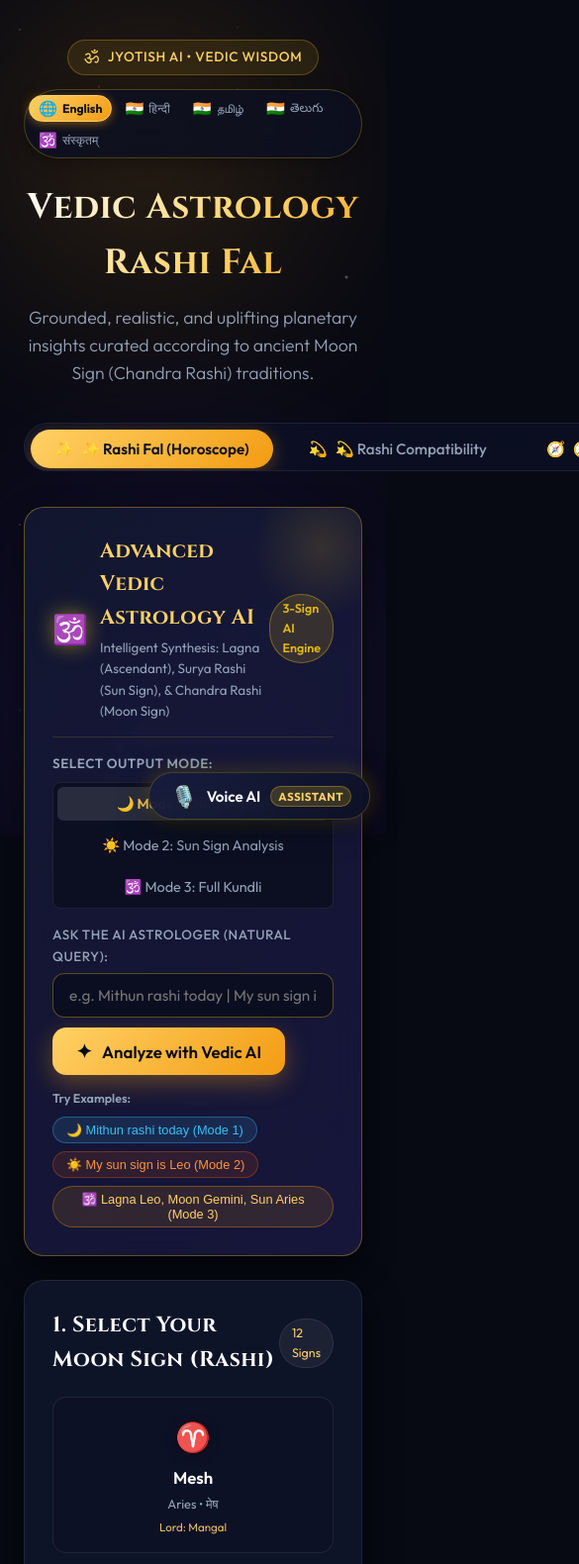
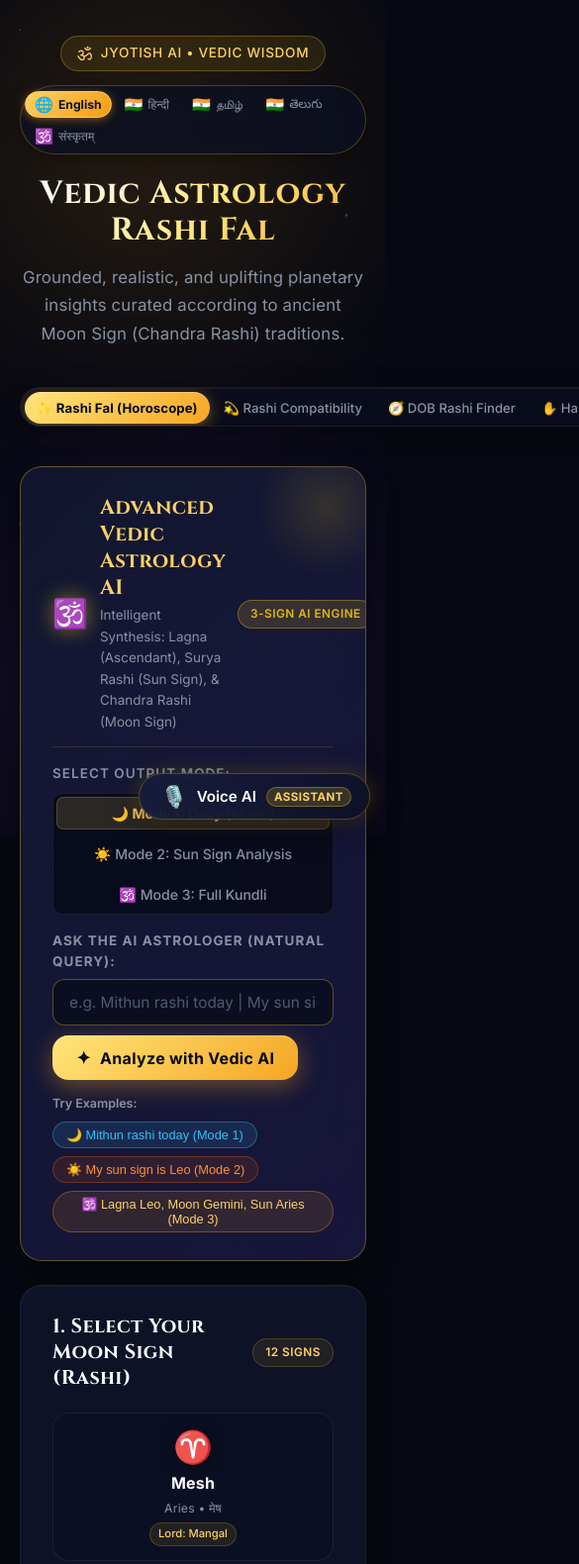
Before and after one commit to arjitjaiswal08-art/Vedic-Astrology-Rashi-Fal, a website: page public/index.html in a window 390 px wide. Shown: the top 1580 px of the page at 99% size, 585 px wide, since content can reach past the window. Drawn offline with Linux system fonts and the light colour scheme; no server answers.

Commit message:
feat: upgrade design system, typography, and UI to professional standard

```diff
--- a/public/index.html
+++ b/public/index.html
@@ -6,10 +6,10 @@
   <title>Vedic Astrology AI - Rashi Fal & Horoscope Predictions</title>
   <meta name="description" content="Expert Vedic Astrology AI providing accurate daily, weekly, and monthly Rashi Fal predictions in strict structured format." />
 
-  <!-- Google Fonts: Cinzel for regal Vedic headings, Outfit for sleek modern UI typography -->
+  <!-- Google Fonts: Cinzel for regal Vedic headings, Inter & Outfit for sleek modern UI, Noto Sans Devanagari for Hindi/Sanskrit -->
   <link rel="preconnect" href="https://fonts.googleapis.com" />
   <link rel="preconnect" href="https://fonts.gstatic.com" crossorigin />
-  <link href="https://fonts.googleapis.com/css2?family=Cinzel:wght@500;700;900&family=Outfit:wght@300;400;500;600;700&display=swap" rel="stylesheet" />
+  <link href="https://fonts.googleapis.com/css2?family=Cinzel:wght@500;700;900&family=Inter:wght@300;400;500;600;700&family=Noto+Sans+Devanagari:wght@400;500;600;700&family=Outfit:wght@300;400;500;600;700&display=swap" rel="stylesheet" />
 
   <link rel="stylesheet" href="style.css" />
 </head>
--- a/public/style.css
+++ b/public/style.css
@@ -3,38 +3,56 @@
    ========================================================================== */
 
 :root {
-  /* Cosmic Color Palette */
-  --bg-space: #070913;
-  --bg-deep: #0c1022;
-  --bg-card: rgba(18, 24, 48, 0.75);
-  --bg-card-hover: rgba(28, 36, 68, 0.85);
-  --border-glow: rgba(245, 197, 24, 0.22);
-  --border-subtle: rgba(255, 255, 255, 0.08);
-
-  /* Radiant Accents */
-  --gold-primary: #ffd166;
-  --gold-glow: #e2b714;
-  --gold-gradient: linear-gradient(135deg, #ffd166 0%, #f39c12 100%);
-  --cosmic-purple: #8b5cf6;
-  --cosmic-cyan: #38bdf8;
-  --cosmic-emerald: #10b981;
-  --cosmic-crimson: #f43f5e;
-
-  /* Typography */
-  --text-main: #f1f5f9;
-  --text-muted: #94a3b8;
-  --text-dim: #64748b;
+  /* ── Cosmic Background ─────────────────── */
+  --bg-space:      hsl(230, 42%, 5%);
+  --bg-deep:       hsl(230, 40%, 8%);
+  --bg-card:       rgba(16, 22, 46, 0.80);
+  --bg-card-hover: rgba(24, 32, 60, 0.90);
+  --bg-input:      rgba(8, 11, 26, 0.90);
+  --border-glow:   rgba(245, 197, 24, 0.28);
+  --border-subtle: rgba(255, 255, 255, 0.07);
+  --border-card:   rgba(255, 255, 255, 0.06);
+
+  /* ── Gold Accent ───────────────────────── */
+  --gold-primary:  #ffd166;
+  --gold-glow:     #e2b714;
+  --gold-dim:      rgba(255, 209, 102, 0.15);
+  --gold-gradient: linear-gradient(135deg, #ffe57a 0%, #f5a623 100%);
+
+  /* ── Semantic Colors ───────────────────── */
+  --cosmic-purple:  #a78bfa;
+  --cosmic-cyan:    #38bdf8;
+  --cosmic-emerald: #34d399;
+  --cosmic-crimson: #fb7185;
+  --cosmic-amber:   #fbbf24;
+
+  /* ── Typography ────────────────────────── */
+  --text-main:  #f0f4ff;
+  --text-soft:  #cbd5e1;
+  --text-muted: #8892a4;
+  --text-dim:   #4e5a70;
   --font-heading: 'Cinzel', serif;
-  --font-body: 'Outfit', sans-serif;
-
-  /* Shadows & Glass */
-  --glass-shadow: 0 16px 36px rgba(0, 0, 0, 0.5);
-  --gold-shadow: 0 0 24px rgba(245, 197, 24, 0.25);
-  --radius-sm: 8px;
-  --radius-md: 14px;
-  --radius-lg: 20px;
+  --font-body:    'Inter', 'Outfit', sans-serif;
+  --font-devanagari: 'Noto Sans Devanagari', sans-serif;
+
+  /* ── Depth & Shadows ───────────────────── */
+  --glass-shadow:  0 20px 48px rgba(0, 0, 0, 0.55);
+  --card-shadow:   0 4px 24px rgba(0, 0, 0, 0.35);
+  --gold-shadow:   0 0 28px rgba(245, 197, 24, 0.22);
+  --glow-purple:   0 0 24px rgba(167, 139, 250, 0.3);
+
+  /* ── Geometry ──────────────────────────── */
+  --radius-xs:   6px;
+  --radius-sm:   10px;
+  --radius-md:   16px;
+  --radius-lg:   22px;
+  --radius-xl:   28px;
   --radius-full: 9999px;
-  --transition: all 0.28s cubic-bezier(0.4, 0, 0.2, 1);
+
+  /* ── Motion ────────────────────────────── */
+  --transition:      all 0.22s cubic-bezier(0.4, 0, 0.2, 1);
+  --transition-slow: all 0.36s cubic-bezier(0.4, 0, 0.2, 1);
+  --spring:          all 0.3s cubic-bezier(0.34, 1.56, 0.64, 1);
 }
 
 /* Reset & Box Sizing */
@@ -123,15 +141,15 @@
 .app-layout {
   position: relative;
   z-index: 1;
-  max-width: 1160px;
+  max-width: 1080px;
   margin: 0 auto;
-  padding: 40px 24px 60px;
+  padding: 36px 20px 72px;
 }
 
 /* Header Styles */
 .app-header {
   text-align: center;
-  margin-bottom: 36px;
+  margin-bottom: 40px;
 }
 
 .header-top-bar {
@@ -233,101 +251,136 @@
 
 .app-title {
   font-family: var(--font-heading);
-  font-size: clamp(2.2rem, 5vw, 3.4rem);
+  font-size: clamp(2rem, 5vw, 3.2rem);
   font-weight: 700;
-  background: linear-gradient(135deg, #ffffff 0%, #ffd166 60%, #f39c12 100%);
+  background: linear-gradient(135deg, #ffffff 10%, #ffe57a 55%, #f5a623 100%);
   -webkit-background-clip: text;
   -webkit-text-fill-color: transparent;
-  margin-bottom: 12px;
-  letter-spacing: 0.02em;
+  background-clip: text;
+  margin-bottom: 14px;
+  letter-spacing: 0.03em;
+  line-height: 1.15;
+  text-shadow: none;
 }
 
 .app-subtitle {
   color: var(--text-muted);
-  font-size: 1.1rem;
-  max-width: 680px;
+  font-size: 1.05rem;
+  max-width: 600px;
   margin: 0 auto;
-  font-weight: 300;
+  font-weight: 400;
+  line-height: 1.7;
+  letter-spacing: 0.01em;
 }
 
 /* Mode Navigation Tabs */
 .mode-tabs {
   display: flex;
   justify-content: center;
-  gap: 12px;
-  margin-bottom: 36px;
-  background: rgba(14, 18, 40, 0.7);
-  padding: 6px;
+  gap: 4px;
+  margin-bottom: 40px;
+  background: rgba(10, 14, 30, 0.75);
+  padding: 5px;
   border-radius: var(--radius-full);
   border: 1px solid var(--border-subtle);
-  backdrop-filter: blur(12px);
+  backdrop-filter: blur(16px);
+  -webkit-backdrop-filter: blur(16px);
   width: fit-content;
   margin-left: auto;
   margin-right: auto;
+  box-shadow: 0 4px 24px rgba(0,0,0,0.3), inset 0 1px 0 rgba(255,255,255,0.05);
 }
 
 .tab-btn {
   background: transparent;
   border: none;
   color: var(--text-muted);
-  padding: 10px 24px;
+  padding: 9px 20px;
   border-radius: var(--radius-full);
   font-family: var(--font-body);
-  font-size: 0.95rem;
+  font-size: 0.92rem;
   font-weight: 500;
   cursor: pointer;
   transition: var(--transition);
   display: flex;
   align-items: center;
-  gap: 8px;
+  gap: 7px;
+  white-space: nowrap;
+  position: relative;
 }
 
 .tab-btn:hover {
   color: var(--text-main);
-  background: rgba(255, 255, 255, 0.05);
+  background: rgba(255, 255, 255, 0.06);
 }
 
 .tab-btn.active {
   background: var(--gold-gradient);
-  color: #0c1022;
-  font-weight: 600;
-  box-shadow: 0 4px 18px rgba(243, 156, 18, 0.35);
+  color: #07090f;
+  font-weight: 700;
+  box-shadow: 0 3px 16px rgba(245, 166, 35, 0.45), inset 0 1px 0 rgba(255,255,255,0.25);
+  letter-spacing: 0.01em;
+}
+
+.tab-icon {
+  font-size: 1rem;
+  line-height: 1;
+}
+
+@media (max-width: 640px) {
+  .mode-tabs {
+    gap: 2px;
+    padding: 4px;
+  }
+  .tab-btn {
+    padding: 8px 12px;
+    font-size: 0.82rem;
+    gap: 5px;
+  }
+  .tab-btn .tab-icon { display: none; }
 }
 
 /* Section Cards (Glassmorphism) */
 .section-card {
   background: var(--bg-card);
-  backdrop-filter: blur(16px);
-  -webkit-backdrop-filter: blur(16px);
-  border: 1px solid var(--border-subtle);
+  backdrop-filter: blur(20px);
+  -webkit-backdrop-filter: blur(20px);
+  border: 1px solid var(--border-card);
   border-radius: var(--radius-lg);
-  padding: 28px;
-  margin-bottom: 28px;
-  box-shadow: var(--glass-shadow);
+  padding: 28px 32px;
+  margin-bottom: 24px;
+  box-shadow: var(--card-shadow), inset 0 1px 0 rgba(255,255,255,0.04);
   transition: var(--transition);
+  position: relative;
 }
 
 .section-header {
   display: flex;
   justify-content: space-between;
   align-items: center;
-  margin-bottom: 20px;
+  margin-bottom: 22px;
+  gap: 12px;
 }
 
 .section-title {
   font-family: var(--font-heading);
-  font-size: 1.35rem;
+  font-size: 1.25rem;
   color: #fff;
   letter-spacing: 0.02em;
+  line-height: 1.3;
 }
 
 .step-badge {
-  background: rgba(255, 255, 255, 0.06);
+  background: rgba(245, 197, 24, 0.08);
   padding: 4px 12px;
   border-radius: var(--radius-full);
-  font-size: 0.78rem;
+  font-size: 0.74rem;
+  font-weight: 600;
   color: var(--gold-primary);
-  border: 1px solid rgba(255, 255, 255, 0.08);
+  border: 1px solid rgba(245, 197, 24, 0.2);
+  letter-spacing: 0.04em;
+  text-transform: uppercase;
+  white-space: nowrap;
 }
 
 .section-desc {
@@ -339,84 +392,110 @@
 /* 12 Rashis Grid */
 .rashi-grid {
   display: grid;
-  grid-template-columns: repeat(auto-fill, minmax(160px, 1fr));
-  gap: 14px;
+  grid-template-columns: repeat(auto-fill, minmax(148px, 1fr));
+  gap: 12px;
 }
 
 .rashi-card {
-  background: rgba(14, 18, 38, 0.6);
-  border: 1px solid var(--border-subtle);
+  background: rgba(12, 16, 34, 0.65);
+  border: 1px solid rgba(255,255,255,0.07);
   border-radius: var(--radius-md);
-  padding: 16px 14px;
+  padding: 18px 12px 14px;
   cursor: pointer;
-  transition: var(--transition);
+  transition: var(--spring);
   text-align: center;
   display: flex;
   flex-direction: column;
   align-items: center;
   position: relative;
   overflow: hidden;
+  user-select: none;
+}
+
+.rashi-card::before {
+  content: '';
+  position: absolute;
+  inset: 0;
+  background: radial-gradient(ellipse at 50% 0%, rgba(245,197,24,0.07) 0%, transparent 65%);
+  opacity: 0;
+  transition: opacity 0.3s;
 }
 
 .rashi-card::after {
   content: '';
   position: absolute;
   bottom: 0;
-  left: 0;
-  right: 0;
-  height: 3px;
+  left: 10%;
+  right: 10%;
+  height: 2px;
   background: var(--gold-gradient);
+  border-radius: 2px;
   opacity: 0;
   transition: var(--transition);
 }
 
 .rashi-card:hover {
-  background: var(--bg-card-hover);
-  border-color: rgba(245, 197, 24, 0.4);
-  transform: translateY(-3px);
-}
+  background: rgba(20, 26, 54, 0.85);
+  border-color: rgba(245, 197, 24, 0.35);
+  transform: translateY(-4px) scale(1.02);
+  box-shadow: 0 8px 28px rgba(0,0,0,0.4), 0 0 0 1px rgba(245,197,24,0.15);
+}
+
+.rashi-card:hover::before { opacity: 1; }
 
 .rashi-card.selected {
-  background: rgba(243, 156, 18, 0.12);
+  background: linear-gradient(160deg, rgba(245,166,35,0.14) 0%, rgba(12,16,34,0.85) 100%);
   border-color: var(--gold-primary);
-  box-shadow: 0 0 20px rgba(243, 156, 18, 0.22);
-}
-
-.rashi-card.selected::after {
-  opacity: 1;
-}
+  box-shadow: 0 0 0 1px rgba(255,209,102,0.3), 0 8px 32px rgba(243,156,18,0.25);
+  transform: translateY(-2px);
+}
+
+.rashi-card.selected::after { opacity: 1; }
+.rashi-card.selected::before { opacity: 1; }
 
 .rashi-icon {
-  font-size: 1.8rem;
-  margin-bottom: 6px;
-  filter: drop-shadow(0 2px 6px rgba(0, 0, 0, 0.4));
+  font-size: 2rem;
+  margin-bottom: 8px;
+  filter: drop-shadow(0 2px 8px rgba(0,0,0,0.5));
+  transition: transform 0.22s;
+  line-height: 1;
+}
+
+.rashi-card:hover .rashi-icon {
+  transform: scale(1.12);
 }
 
 .rashi-name {
-  font-weight: 600;
-  font-size: 1.05rem;
+  font-weight: 700;
+  font-size: 1rem;
   color: #fff;
   margin-bottom: 2px;
+  letter-spacing: 0.01em;
 }
 
 .rashi-english {
-  font-size: 0.8rem;
+  font-size: 0.76rem;
   color: var(--text-muted);
+  letter-spacing: 0.02em;
 }
 
 .rashi-lord {
-  font-size: 0.72rem;
+  font-size: 0.7rem;
   color: var(--gold-primary);
-  margin-top: 4px;
-  opacity: 0.9;
+  margin-top: 5px;
+  font-weight: 500;
+  background: rgba(245,197,24,0.1);
+  padding: 2px 8px;
+  border-radius: var(--radius-full);
+  border: 1px solid rgba(245,197,24,0.2);
 }
 
 /* Controls Grid */
 .controls-grid {
   display: grid;
-  grid-template-columns: repeat(auto-fit, minmax(280px, 1fr));
-  gap: 24px;
-  margin-bottom: 24px;
+  grid-template-columns: repeat(auto-fit, minmax(260px, 1fr));
+  gap: 20px;
+  margin-bottom: 22px;
 }
 
 .control-group {
@@ -426,21 +505,21 @@
 }
 
 .control-label {
-  font-size: 0.88rem;
-  font-weight: 500;
-  color: var(--text-muted);
+  font-size: 0.75rem;
+  font-weight: 700;
+  color: var(--text-dim);
   text-transform: uppercase;
-  letter-spacing: 0.04em;
+  letter-spacing: 0.08em;
 }
 
 /* Segmented Control for Timeframe */
 .segmented-control {
   display: flex;
-  background: rgba(10, 14, 30, 0.8);
-  border: 1px solid var(--border-subtle);
+  background: var(--bg-input);
+  border: 1px solid rgba(255,255,255,0.08);
   border-radius: var(--radius-sm);
-  padding: 4px;
-  gap: 4px;
+  padding: 3px;
+  gap: 3px;
 }
 
 .segment-btn {
@@ -448,22 +527,25 @@
   background: transparent;
   border: none;
   color: var(--text-muted);
-  padding: 8px 12px;
-  font-size: 0.9rem;
+  padding: 8px 10px;
+  font-size: 0.88rem;
   font-family: var(--font-body);
-  border-radius: 6px;
+  border-radius: 7px;
   cursor: pointer;
   transition: var(--transition);
+  font-weight: 500;
 }
 
 .segment-btn:hover {
-  color: #fff;
+  color: var(--text-main);
+  background: rgba(255,255,255,0.05);
 }
 
 .segment-btn.active {
-  background: rgba(255, 255, 255, 0.12);
+  background: rgba(255, 209, 102, 0.14);
   color: var(--gold-primary);
-  font-weight: 600;
+  font-weight: 700;
+  box-shadow: inset 0 0 0 1px rgba(255,209,102,0.2);
 }
 
 /* Date input */
@@ -474,20 +556,24 @@
 
 .custom-input, .custom-select {
   flex: 1;
-  background: rgba(10, 14, 30, 0.8);
-  border: 1px solid var(--border-subtle);
+  background: var(--bg-input);
+  border: 1px solid rgba(255,255,255,0.09);
   border-radius: var(--radius-sm);
-  color: #fff;
-  padding: 9px 14px;
+  color: var(--text-main);
+  padding: 10px 14px;
   font-family: var(--font-body);
-  font-size: 0.95rem;
+  font-size: 0.93rem;
   transition: var(--transition);
-}
+  line-height: 1.4;
+}
+
+.custom-input::placeholder { color: var(--text-dim); }
 
 .custom-input:focus, .custom-select:focus {
   outline: none;
-  border-color: var(--gold-primary);
-  box-shadow: 0 0 12px rgba(245, 197, 24, 0.2);
+  border-color: rgba(255,209,102,0.5);
+  box-shadow: 0 0 0 3px rgba(255,209,102,0.08), 0 0 18px rgba(245,197,24,0.12);
+  background: rgba(12,17,38,0.95);
 }
 
 .custom-select option {
@@ -548,73 +634,114 @@
 .action-row {
   display: flex;
   justify-content: center;
-  margin-top: 10px;
+  margin-top: 12px;
 }
 
 .btn-primary {
   background: var(--gold-gradient);
-  color: #080a14;
+  color: #07090f;
   border: none;
   border-radius: var(--radius-md);
-  padding: 14px 36px;
+  padding: 14px 40px;
   font-family: var(--font-body);
-  font-size: 1.05rem;
-  font-weight: 600;
+  font-size: 1rem;
+  font-weight: 700;
   cursor: pointer;
-  transition: var(--transition);
-  box-shadow: 0 8px 24px rgba(243, 156, 18, 0.35);
+  transition: var(--spring);
+  box-shadow: 0 6px 24px rgba(245,166,35,0.4), inset 0 1px 0 rgba(255,255,255,0.25);
   display: inline-flex;
   align-items: center;
-  gap: 10px;
+  gap: 9px;
+  letter-spacing: 0.02em;
+  position: relative;
+  overflow: hidden;
+}
+
+.btn-primary::after {
+  content: '';
+  position: absolute;
+  inset: 0;
+  background: linear-gradient(90deg, transparent 0%, rgba(255,255,255,0.18) 50%, transparent 100%);
+  transform: translateX(-100%);
+  transition: transform 0.5s ease;
+}
+
+.btn-primary:hover::after {
+  transform: translateX(100%);
 }
 
 .btn-primary:hover {
-  transform: translateY(-2px);
-  box-shadow: 0 12px 30px rgba(243, 156, 18, 0.5);
-  filter: brightness(1.08);
+  transform: translateY(-2px) scale(1.01);
+  box-shadow: 0 12px 36px rgba(245,166,35,0.55), inset 0 1px 0 rgba(255,255,255,0.3);
+}
+
+.btn-primary:active {
+  transform: translateY(0) scale(0.99);
+  box-shadow: 0 4px 16px rgba(245,166,35,0.35);
+}
+
+.btn-primary:disabled {
+  opacity: 0.65;
+  cursor: not-allowed;
+  transform: none;
 }
 
 .btn-sparkle {
-  font-size: 1.2rem;
+  font-size: 1.1rem;
 }
 
 /* Results Display Card */
 .results-card {
-  border-color: rgba(245, 197, 24, 0.35);
-  box-shadow: 0 0 35px rgba(245, 197, 24, 0.12);
-  animation: fadeIn 0.4s ease-out;
+  border-color: rgba(245,197,24,0.22);
+  box-shadow: var(--card-shadow), 0 0 40px rgba(245,197,24,0.08);
+  animation: slideUp 0.4s cubic-bezier(0.22,1,0.36,1);
+}
+
+@keyframes slideUp {
+  from { opacity: 0; transform: translateY(16px); }
+  to   { opacity: 1; transform: translateY(0); }
 }
 
 @keyframes fadeIn {
-  from { opacity: 0; transform: translateY(10px); }
-  to { opacity: 1; transform: translateY(0); }
+  from { opacity: 0; transform: translateY(8px); }
+  to   { opacity: 1; transform: translateY(0); }
 }
 
 .results-header {
   display: flex;
   justify-content: space-between;
-  align-items: center;
+  align-items: flex-start;
   flex-wrap: wrap;
   gap: 16px;
-  border-bottom: 1px solid var(--border-subtle);
-  padding-bottom: 18px;
+  border-bottom: 1px solid rgba(255,255,255,0.06);
+  padding-bottom: 20px;
   margin-bottom: 24px;
+}
+
+.results-meta {
+  display: flex;
+  flex-direction: column;
+  gap: 6px;
 }
 
 .results-title {
   font-family: var(--font-heading);
-  font-size: 1.5rem;
+  font-size: 1.4rem;
   color: #fff;
+  line-height: 1.2;
 }
 
 .date-badge {
-  background: rgba(56, 189, 248, 0.12);
+  background: rgba(56,189,248,0.1);
   color: var(--cosmic-cyan);
-  border: 1px solid rgba(56, 189, 248, 0.25);
-  padding: 4px 12px;
+  border: 1px solid rgba(56,189,248,0.22);
+  padding: 3px 11px;
   border-radius: var(--radius-full);
-  font-size: 0.85rem;
-  margin-left: 8px;
+  font-size: 0.76rem;
+  font-weight: 700;
+  letter-spacing: 0.06em;
+  text-transform: uppercase;
+  width: fit-content;
 }
 
 .view-toggle {
@@ -678,53 +805,71 @@
 /* 4 Pillars Grid */
 .pillars-grid {
   display: grid;
-  grid-template-columns: repeat(auto-fit, minmax(240px, 1fr));
-  gap: 16px;
-  margin-bottom: 24px;
+  grid-template-columns: repeat(auto-fit, minmax(220px, 1fr));
+  gap: 14px;
+  margin-bottom: 22px;
 }
 
 .pillar-card {
-  background: rgba(12, 16, 36, 0.7);
-  border: 1px solid var(--border-subtle);
+  background: rgba(10, 14, 30, 0.70);
+  border: 1px solid rgba(255,255,255,0.07);
   border-radius: var(--radius-md);
   padding: 20px;
-  transition: var(--transition);
+  transition: var(--spring);
+  position: relative;
+  overflow: hidden;
+}
+
+.pillar-card::before {
+  content: '';
+  position: absolute;
+  top: 0; left: 0; right: 0;
+  height: 2px;
+  background: inherit;
+  border-radius: 2px 2px 0 0;
 }
 
 .pillar-card:hover {
-  transform: translateY(-2px);
-  border-color: rgba(255, 255, 255, 0.18);
+  transform: translateY(-3px);
+  border-color: rgba(255,255,255,0.14);
+  box-shadow: 0 10px 30px rgba(0,0,0,0.35);
 }
 
 .pillar-header {
   display: flex;
   align-items: center;
   gap: 10px;
-  margin-bottom: 12px;
+  margin-bottom: 11px;
 }
 
 .pillar-icon {
-  font-size: 1.4rem;
+  font-size: 1.3rem;
+  line-height: 1;
 }
 
 .pillar-title {
-  font-family: var(--font-heading);
-  font-size: 1.02rem;
-  font-weight: 600;
-  color: #fff;
+  font-size: 0.82rem;
+  font-weight: 700;
+  color: var(--text-soft);
+  text-transform: uppercase;
+  letter-spacing: 0.07em;
 }
 
 .pillar-desc {
-  color: var(--text-muted);
-  font-size: 0.95rem;
-  line-height: 1.5;
+  color: var(--text-soft);
+  font-size: 0.92rem;
+  line-height: 1.6;
 }
 
 /* Pillar Specific Accents */
-.pillar-career { border-top: 3px solid #38bdf8; }
-.pillar-love { border-top: 3px solid #f43f5e; }
-.pillar-finance { border-top: 3px solid #10b981; }
-.pillar-health { border-top: 3px solid #a855f7; }
+.pillar-career  { border-color: rgba(56,189,248,0.2); }
+.pillar-career::before  { background: linear-gradient(90deg,#38bdf8,transparent); }
+.pillar-love    { border-color: rgba(251,113,133,0.2); }
+.pillar-love::before    { background: linear-gradient(90deg,#fb7185,transparent); }
+.pillar-finance { border-color: rgba(52,211,153,0.2); }
+.pillar-finance::before { background: linear-gradient(90deg,#34d399,transparent); }
+.pillar-health  { border-color: rgba(167,139,250,0.2); }
+.pillar-health::before  { background: linear-gradient(90deg,#a78bfa,transparent); }
 
 /* Lucky Badges & Tip Row */
 .lucky-and-tip-row {
@@ -800,35 +945,47 @@
 }
 
 .tip-card {
-  background: rgba(16, 24, 48, 0.85);
-  border: 1px solid rgba(245, 197, 24, 0.3);
+  background: linear-gradient(135deg, rgba(20,30,58,0.9) 0%, rgba(14,20,42,0.95) 100%);
+  border: 1px solid rgba(245,197,24,0.2);
   border-radius: var(--radius-md);
-  padding: 20px;
+  padding: 20px 22px;
+  position: relative;
+  overflow: hidden;
+}
+
+.tip-card::before {
+  content: '';
+  position: absolute;
+  top: 0; left: 0; right: 0;
+  height: 2px;
+  background: var(--gold-gradient);
+  border-radius: 2px 2px 0 0;
 }
 
 .tip-header {
   display: flex;
   align-items: center;
   gap: 8px;
-  margin-bottom: 8px;
+  margin-bottom: 10px;
 }
 
 .tip-icon {
-  font-size: 1.25rem;
+  font-size: 1.15rem;
+  line-height: 1;
 }
 
 .tip-title {
-  font-size: 0.88rem;
+  font-size: 0.74rem;
   text-transform: uppercase;
-  letter-spacing: 0.05em;
+  letter-spacing: 0.08em;
   color: var(--gold-primary);
-  font-weight: 600;
+  font-weight: 700;
 }
 
 .tip-body {
-  color: #fff;
-  font-size: 0.98rem;
-  line-height: 1.5;
+  color: var(--text-soft);
+  font-size: 0.95rem;
+  line-height: 1.65;
 }
 
 /* Strict JSON Terminal View */
```
